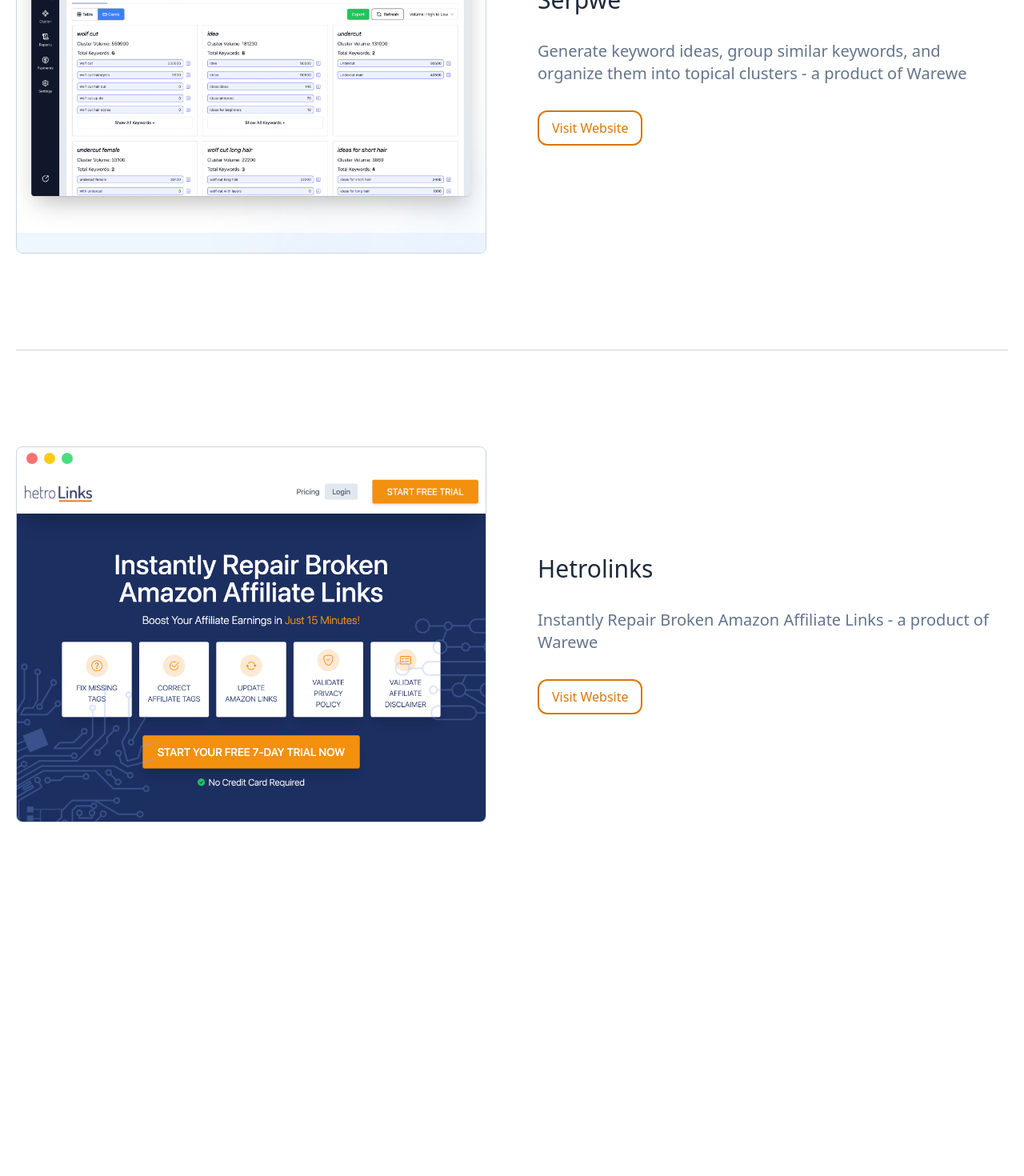
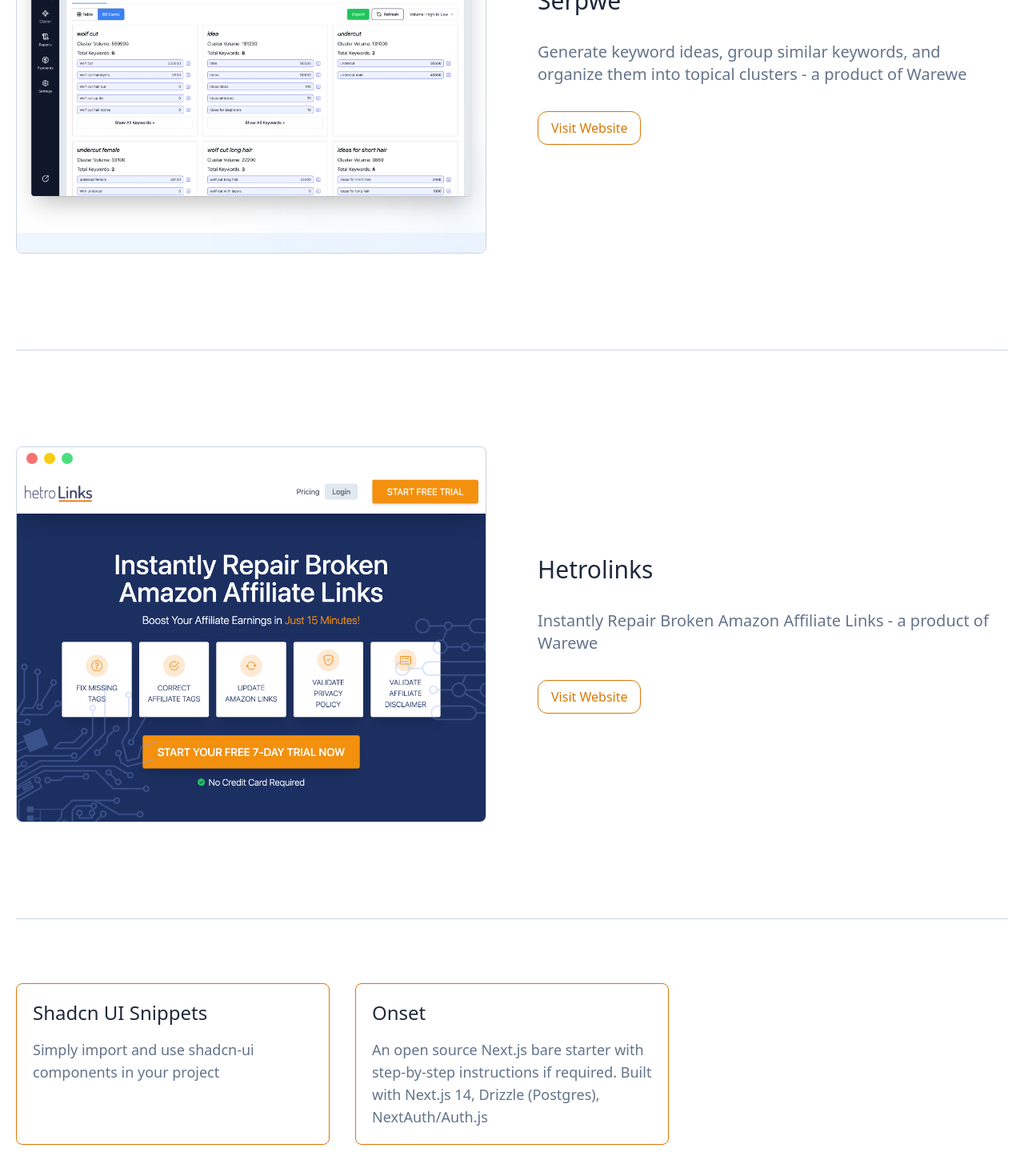
Before and after one commit to nrjdalal/v0.nrjdalal.com, a Next.js app: page / in a window 1280 px wide. Shown: the part 1669-3139 px from the top of the page at 80% size. Before the commit the page ends 2817 px from the top, so only its background shows below. Built offline with nearby package versions, Linux system fonts and the light colour scheme.

Commit message:
more websites

```diff
--- a/src/app/page.tsx
+++ b/src/app/page.tsx
@@ -58,7 +58,7 @@ const Page = () => {
             <Link
               href={'https://rdt.li'}
               target="_blank"
-              className="mt-8 w-max rounded-xl border-2 border-amber-600 px-4 py-2 text-amber-600"
+              className="mt-8 w-max rounded-xl border border-amber-600 px-4 py-2 text-amber-600"
             >
               Visit Website
             </Link>
@@ -96,7 +96,7 @@ const Page = () => {
             <Link
               href={'https://serpwe.com'}
               target="_blank"
-              className="mt-8 w-max rounded-xl border-2 border-amber-600 px-4 py-2 text-amber-600"
+              className="mt-8 w-max rounded-xl border border-amber-600 px-4 py-2 text-amber-600"
             >
               Visit Website
             </Link>
@@ -134,13 +134,40 @@ const Page = () => {
             <Link
               href={'https://hetrolinks.com'}
               target="_blank"
-              className="mt-8 w-max rounded-xl border-2 border-amber-600 px-4 py-2 text-amber-600"
+              className="mt-8 w-max rounded-xl border border-amber-600 px-4 py-2 text-amber-600"
             >
               Visit Website
             </Link>
           </div>
         </div>
       </div>
+
+      {
+        // ~ more from GitHub
+      }
+      <div className="mx-5 grid gap-8 border-t border-slate-300 py-20 md:grid-cols-2 lg:grid-cols-3">
+        <Link href="https://github.com/nrjdalal/shadcn-ui-snippets">
+          <div className="h-full rounded-lg border border-amber-600 p-5 font-medium">
+            <h2 className="text-xl md:text-2xl">Shadcn UI Snippets</h2>
+
+            <p className="pt-4 text-lg text-slate-500">
+              Simply import and use shadcn-ui components in your project
+            </p>
+          </div>
+        </Link>
+
+        <Link href="https://github.com/nrjdalal/shadcn-ui-snippets">
+          <div className="h-full rounded-lg border border-amber-600 p-5 font-medium">
+            <h2 className="text-xl md:text-2xl">Onset</h2>
+
+            <p className="pt-4 text-lg text-slate-500">
+              An open source Next.js bare starter with step-by-step instructions
+              if required. Built with Next.js 14, Drizzle (Postgres),
+              NextAuth/Auth.js
+            </p>
+          </div>
+        </Link>
+      </div>
     </main>
   )
 }
```
